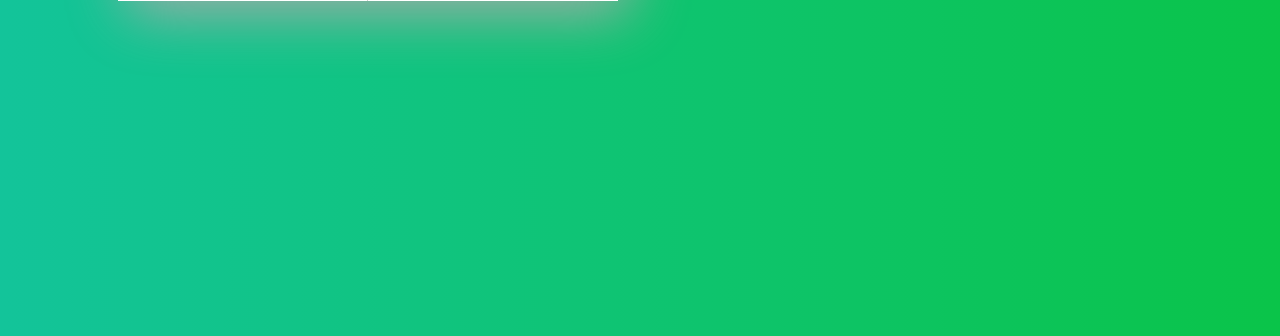
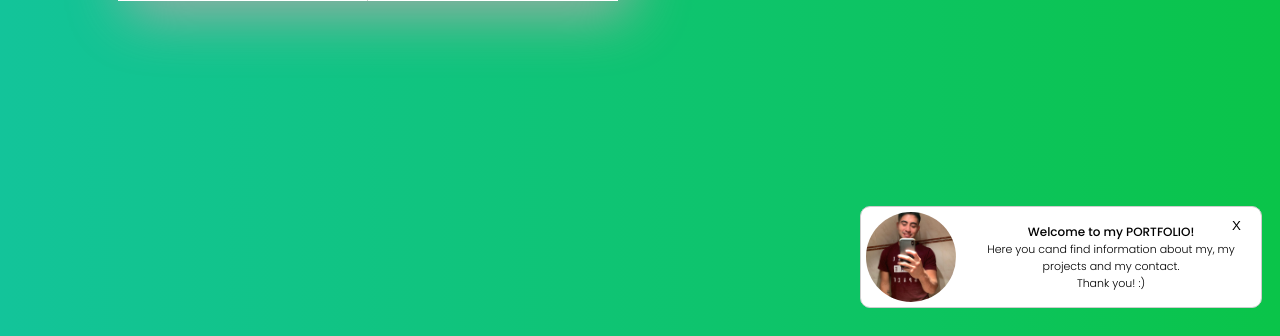
Before and after one commit to PatricioGallo/portfolio, a PHP site: page / in a window 1280 px wide. Shown: the part 699-1035 px from the top of the page. Run offline with PHP 8.4, Linux system fonts and the light colour scheme.

Commit message:
web con slider

```diff
--- a/JS/main.js
+++ b/JS/main.js
@@ -1,6 +1,6 @@
 //https://preview.themeforest.net/item/ryan-vcard-resume-cv-template/full_screen_preview/21584603?clickid=3ncSjs0lExyNWjhyfISPvwJDUkD1tTUvd057yI0&iradid=275988&iradtype=ONLINE_TRACKING_LINK&irgwc=1&irmptype=mediapartner&irpid=369282&mp_value1=&utm_campaign=af_impact_radius_369282&utm_medium=affiliate&utm_source=impact_radius
 
-//Variables
+//Variables y Programa
 
 let btn_about = document.getElementById("btn_about");
 let btn_resume = document.getElementById("btn_resume");
@@ -8,8 +8,10 @@ let btn_works = document.getElementById("btn_works");
 let btn_contacto = document.getElementById("btn_contacto");
 let btn_ingles = document.getElementById("btn_ingles");
 let btn_espanol = document.getElementById("btn_espanol");
+
 let idioma = 0;
-
+let flag=0;
+let flotante_animacion= document.createElement("div");
 
 
 btn_about.addEventListener("click",funcionAbout);
@@ -20,16 +22,82 @@ btn_ingles.addEventListener("click",funcionIngles);
 btn_espanol.addEventListener("click",funcionEspanol);
 
 
+if (flag==0)
+{
+  setTimeout(funcionFlotante,2000);
+}
+
+
+
+
 //funciones
 
 function funcionIngles(){
   idioma = 0;
+  flag=0;
+  funcionFlotante();
   funcionAbout();
 }
 
 function funcionEspanol(){
   idioma=1;
+  flag=0;
+  funcionFlotante();
   funcionAbout();
+}
+
+
+function funcionFlotante(){
+  flag=1;
+  if(idioma==0){
+  flotante_animacion.innerHTML=`
+  <div class="cuerpo_flotante">
+    <div class="imagen_flotante">
+      <img src="media/imagenes/fotoPerfil.jpeg" alt="">
+    </div>
+    <div class="texto_flotante">
+      <h1>Welcome to my PORTFOLIO!</h1>
+      <h2>Here you cand find information about my, my projects and my contact.</h2>
+      <h2>Thank you! :)</h2>
+    </div>
+
+    <div class="cruz_flotante">
+      <button type="button" name="button" id="cruz_flotante">X</button>
+    </div>
+  </div>
+  `}else if (idioma==1) {
+    flotante_animacion.innerHTML=`
+    <div class="cuerpo_flotante">
+      <div class="imagen_flotante">
+        <img src="media/imagenes/fotoPerfil.jpeg" alt="">
+      </div>
+      <div class="texto_flotante">
+        <h1>Bienvenido a mi PORTFOLIO</h1>
+        <h2>Aqui encontraras informacion sobre mi, mis proyectos y mi contacto.</h2>
+        <h2>Muchas gracias por tu visita :)</h2>
+      </div>
+
+      <div class="cruz_flotante">
+        <button type="button" name="button" id="cruz_flotante">X</button>
+      </div>
+    </div>
+    `
+  }
+  flotante.append(flotante_animacion);
+  flotante_animacion.classList="animacion-entrada";
+  setTimeout(funcionCruzFlotante,10000);
+  let cruz_flotante = document.getElementById("cruz_flotante");
+  cruz_flotante.addEventListener("click",funcionCruzFlotante);
+
+}
+
+function funcionCruzFlotante(){
+  flotante_animacion.classList = "animacion-salida";
+  setTimeout(cerrarFlotante,300);
+}
+
+function cerrarFlotante(){
+  flotante.innerHTML=""
 }
 
 function funcionAbout(){
@@ -643,11 +711,6 @@ function funcionResume(){
         </div>
 
       </div>
-
-
-
-
-
     </div>
 
     `
@@ -876,7 +939,3 @@ function TF(id){
 function cerrarTF(){
   informacion_works.innerHTML=""
 }
-
-
-//programa
- console.log(worksList);
--- a/Style/style.css
+++ b/Style/style.css
@@ -19,6 +19,112 @@ body {
 }
 
 
+
+/* animaciones */
+
+.animacion-salida {
+  animation-name: salida;
+  animation-duration: 0.3s;
+}
+
+@keyframes salida {
+  0%   {margin-left:0;}
+  100% {margin-left: 100%;}
+}
+
+
+.animacion-entrada {
+  animation-name: entrada;
+  animation-duration: 0.3s;
+}
+
+@keyframes entrada {
+  0%   {margin-left:100%;}
+  100% {margin-left: 0%;}
+}
+
+
+
+/* INICIO DEL FLOTANTE */
+
+.flotante{
+  position: absolute;
+  z-index: 3;
+  right: 20px;
+  bottom: 30px;
+  height: 100px;
+  width: 400px;
+  display: flex;
+  flex-direction: column;
+}
+
+.cuerpo_flotante{
+  width: 100%;
+  height: 100px;
+  background-color: white;
+  position: relative;
+  display: flex;
+  flex-direction: row;
+  border: 1px solid rgb(205, 205, 205);
+  border-radius: 10px;
+
+}
+
+.imagen_flotante{
+  width: 100px;
+  height: 100px;
+  display: flex;
+  align-items: center;
+  justify-content: center;
+}
+.imagen_flotante img{
+  width: 90px;
+  height: 90px;
+  border-radius: 50%;
+}
+
+.texto_flotante{
+  width: 300px;
+  height: 100px;
+  display: flex;
+  flex-direction: column;
+  justify-content: center;
+  align-items: center;
+}
+
+.texto_flotante h1{
+  font-size: 12px;
+  font-weight: 500;
+}
+
+.texto_flotante h2{
+  font-size: 11px;
+  font-weight: 300;
+  text-align: center;
+  margin-left: 3px;
+  margin-right: 3px;
+}
+
+.cruz_flotante{
+  z-index: 4;
+  position: absolute;
+  right: 20px;
+  top: 5px;
+}
+
+.cruz_flotante button{
+  color: black;
+  background-color: transparent;
+  border: none;
+  cursor: pointer;
+}
+
+.cruz_flotante button:hover{
+  color: rgb(1, 120, 34);
+
+}
+
+/* FIN DEL FLOTANTE */
 
 /* INICIO IDIOMA */
 
--- a/index.html
+++ b/index.html
@@ -16,10 +16,33 @@
 
 <body>
 
+  <div class="flotante" id="flotante">
+
+    <!-- <div class="cuerpo_flotante">
+      <div class="imagen_flotante">
+        <img src="media/imagenes/fotoPerfil.jpeg" alt="">
+      </div>
+      <div class="texto_flotante">
+        <h1>Bienvenido a mi PORTFOLIO</h1>
+        <h2>Aqui encontraras informacion sobre mi, mis proyectos y mi contacto.</h2>
+        <h2>Muchas gracias por tu visita :)</h2>
+      </div>
+
+      <div class="cruz_flotante">
+        <button type="button" name="button" id="cruz_flotante">X</button>
+      </div>
+    </div> -->
+
+  </div>
+
+
+
   <div class="idiomas">
     <button type="button" name="button" id="btn_ingles"> <img src="media/imagenes/reinounido.png" alt=""> </button>
     <button type="button" name="button" id="btn_espanol"> <img src="media/imagenes/espana.png" alt=""> </button>
   </div>
+
+
 
   <div class="cuerpo">
 
```
